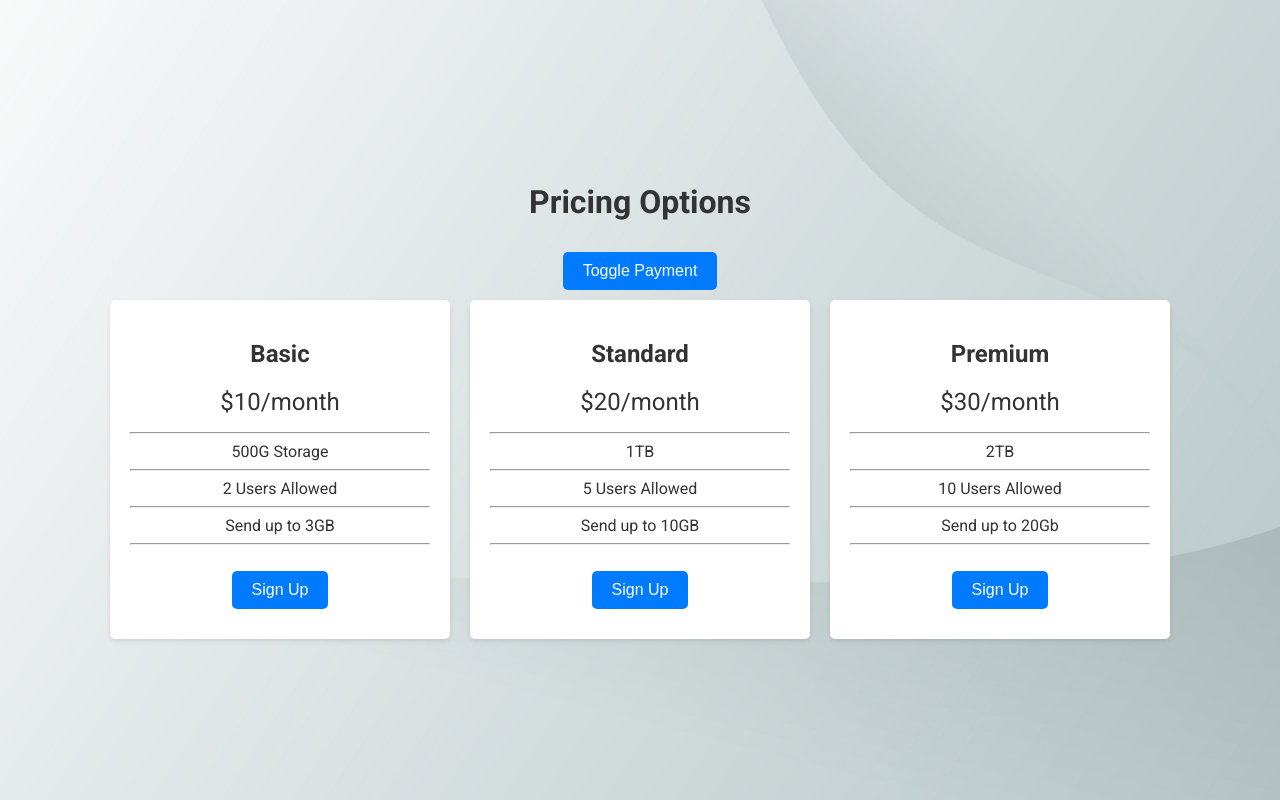
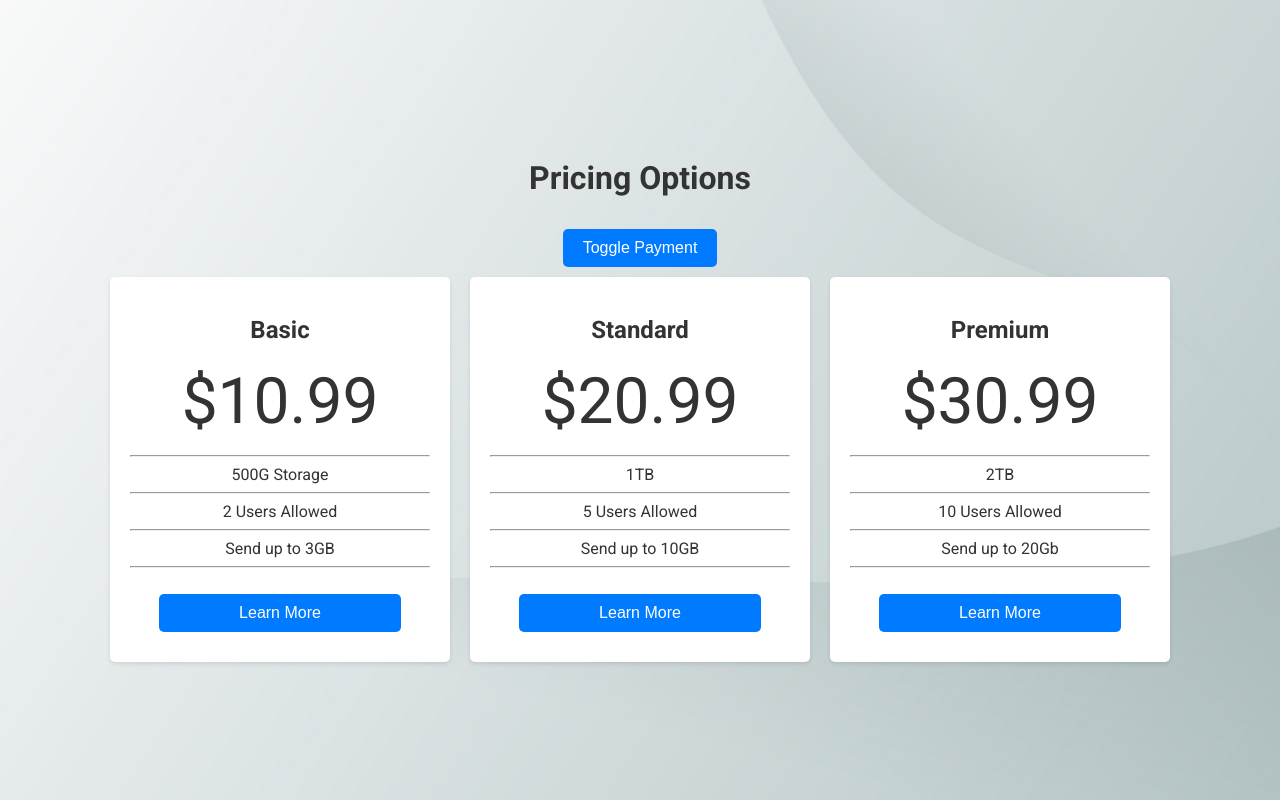
Before and after one commit to NateKonigkramer214/PricingComponentwithToggle, a plain HTML site: page index.html in a window 1280 px wide. Drawn offline with Linux system fonts and the light colour scheme.

Commit message:
chore: Update pricing options layout and styles

```diff
--- a/index.html
+++ b/index.html
@@ -16,9 +16,7 @@
     <div class="price-options-container">
       <div class="price-option">
         <h2>Basic</h2>
-        <p class="price" data-monthly="$10/month" data-annual="$100/year">
-          $10/month
-        </p>
+        <p class="price" data-monthly="$10.99" data-annual="$100.99">$10.99</p>
         <ul>
           <hr />
           <li>500G Storage</li>
@@ -28,13 +26,11 @@
           <li>Send up to 3GB</li>
           <hr />
         </ul>
-        <button>Sign Up</button>
+        <button>Learn More</button>
       </div>
       <div class="price-option">
         <h2>Standard</h2>
-        <p class="price" data-monthly="$20/month" data-annual="$200/year">
-          $20/month
-        </p>
+        <p class="price" data-monthly="$20.99" data-annual="$200.99">$20.99</p>
         <ul>
           <hr />
           <li>1TB</li>
@@ -44,13 +40,11 @@
           <li>Send up to 10GB</li>
           <hr />
         </ul>
-        <button>Sign Up</button>
+        <button>Learn More</button>
       </div>
       <div class="price-option">
         <h2>Premium</h2>
-        <p class="price" data-monthly="$30/month" data-annual="$300/year">
-          $30/month
-        </p>
+        <p class="price" data-monthly="$30.99" data-annual="$300.99">$30.99</p>
         <ul>
           <hr />
           <li>2TB</li>
@@ -60,7 +54,7 @@
           <li>Send up to 20Gb</li>
           <hr />
         </ul>
-        <button>Sign Up</button>
+        <button>Learn More</button>
       </div>
     </div>
     <script>
--- a/style.css
+++ b/style.css
@@ -26,7 +26,7 @@ body {
 
   .price-option p {
     color: #333;
-    font-size: 1.5em;
+    font-size: 4em;
     margin: 10px 0;
   }
 
@@ -48,7 +48,7 @@ body {
     cursor: pointer;
     font-size: 1em;
     margin: 10px 0;
-    padding: 10px 20px;
+    padding: 10px 80px;
   }
 
   #toggleButton {
```
